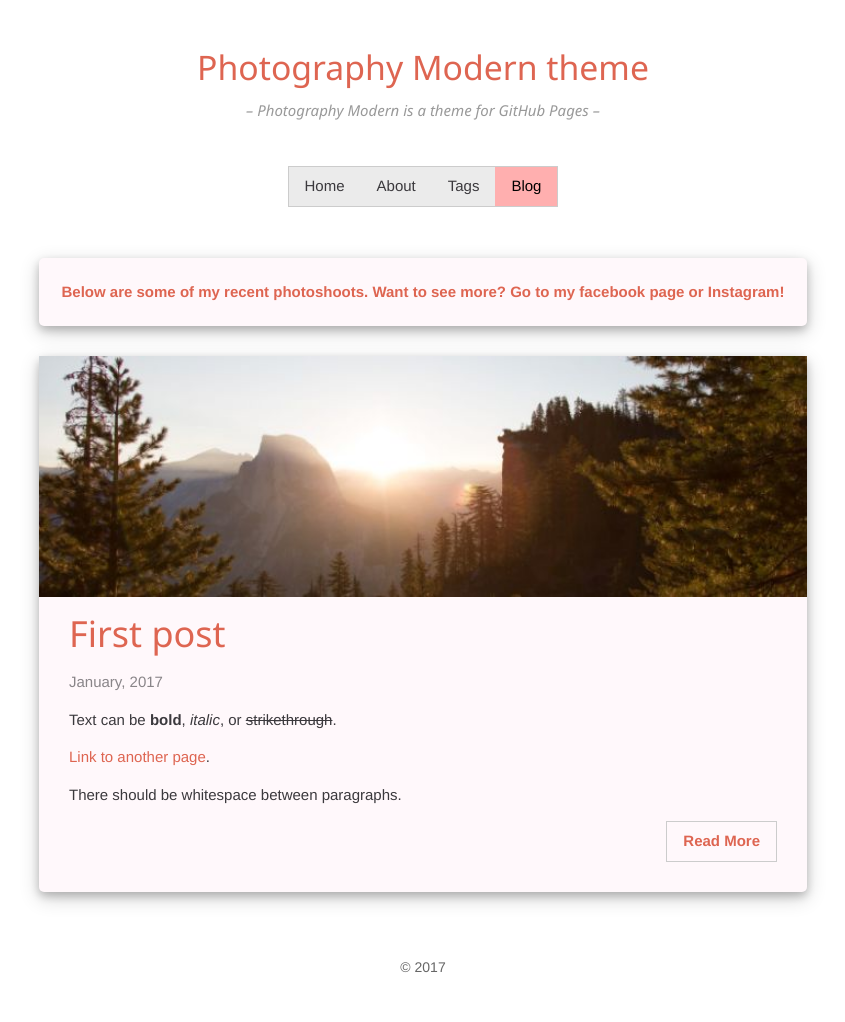
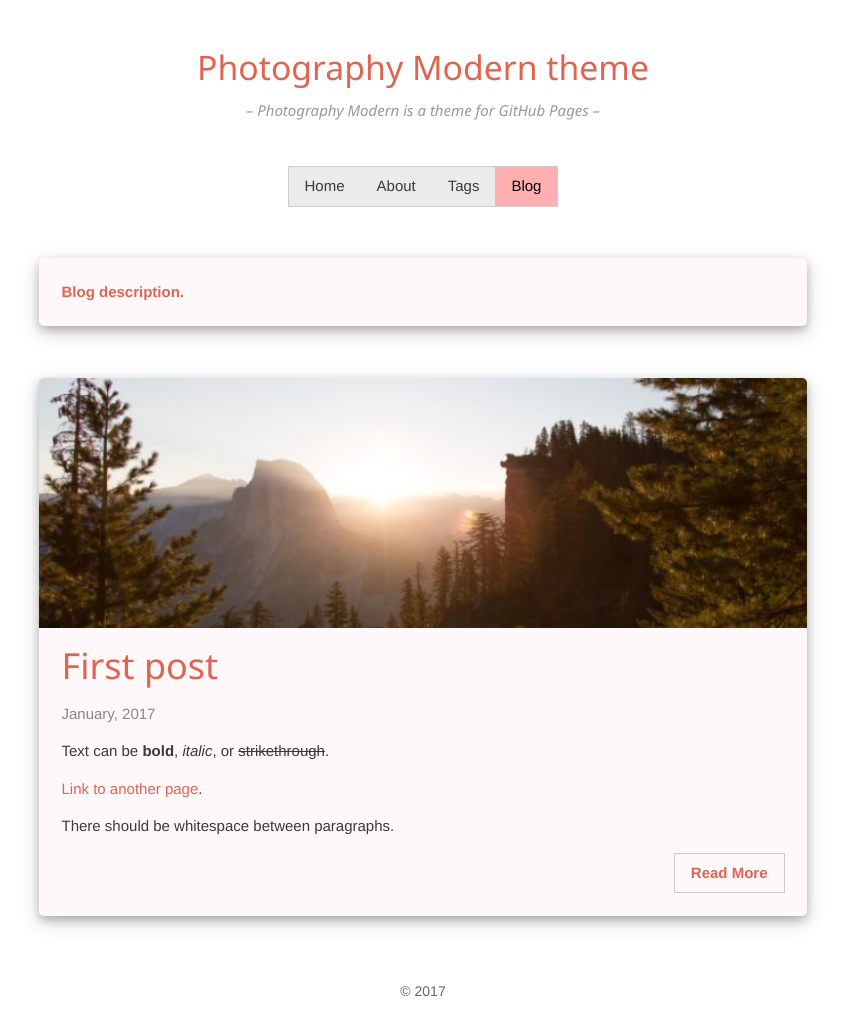
Before and after one commit to s110b/feng, a Jekyll site: the page built from blog/index.html, in a window 1280 px wide. Shown: the whole page, without its empty margins (217-1062 px from the left). Built offline with Jekyll 4.4.1, drawn with Linux system fonts in a browser that asks for light colours; the list of posts is cut into pages by our own code; before the commit the page ends 998 px from its top, so only the background shows below that.

Commit message:
add some fixes for blog

```diff
--- a/_includes/blog_description.html
+++ b/_includes/blog_description.html
@@ -1,3 +1,3 @@
 <div class="blog_description">
-  <font color="#de6551"><b>Below are some of my recent photoshoots. Want to see more? Go to my facebook page or Instagram!</b></font>
+  <font color="#de6551"><b>{{ site.blog_description }}</b></font>
 </div>
--- a/_layouts/blog.html
+++ b/_layouts/blog.html
@@ -8,7 +8,7 @@ layout: default
 <div class="posts">
 {% for post in paginator.posts %}
   <article class="post">
-    <img src="{{ site.baseurl }}{{ site.covers }}{{ post.title | slugify: 'pretty' }}.jpg" alt="Norway" style="width:100%">
+    <img class="cover" src="{{ site.baseurl }}{{ site.covers }}{{ post.title | slugify: 'pretty' }}.jpg" style="width:100%">
     <div class="w3-container">
       <h1><a href="{{ site.baseurl }}{{ post.url }}">{{ post.title }}</a></h1>
       <time class="w3-opacity" datetime="{{ page.date | date_to_xmlschema }}">
@@ -18,9 +18,7 @@ layout: default
       {{ post.excerpt }}
 
       <div class="w3-row">
-        {% if post.excerpt != post.content %}
-        <div class="w3-button w3-right w3-border"><a href="{{ site.baseurl }}{{ post.url }}" class="read-more">Read More</a></div>
-        {% endif %}
+        <a href="{{ site.baseurl }}{{ post.url }}" class="read-more w3-button w3-right w3-border">Read More</a>
       </div>
     </div>
   </article>
--- a/_sass/jekyll-theme-modern.scss
+++ b/_sass/jekyll-theme-modern.scss
@@ -90,12 +90,19 @@ article img {
 }
 
 .posts .post .w3-container {
-	padding-right: 2em;
-	padding-left: 2em;
+	padding-right: 1.5em;
+	padding-left: 1.5em;
 }
 
 .blog_description {
-	margin-bottom: 2em;
+	margin-bottom: 3.5em;
+}
+
+.post .cover {
+	border-style: hidden;
+	border-radius: 5px 5px 0px 0px;
+	height: 250px;
+	object-fit: cover;
 }
 
 @media screen and (max-width: 50em) {
@@ -309,6 +316,10 @@ input[type=text], input[type=email], textarea {
 	column-gap:           0px;
  }
 
+ .post #photos {
+	margin-top: 2.0em;
+ }
+
  #photos img {
    /* Just in case there are inline attributes */
    width: 100% !important;
@@ -349,5 +360,5 @@ input[type=text], input[type=email], textarea {
 }
 
 .post .w3-container .w3-row {
-	margin-bottom: 30px;
+	margin-bottom: 1.5em;
 }
```
